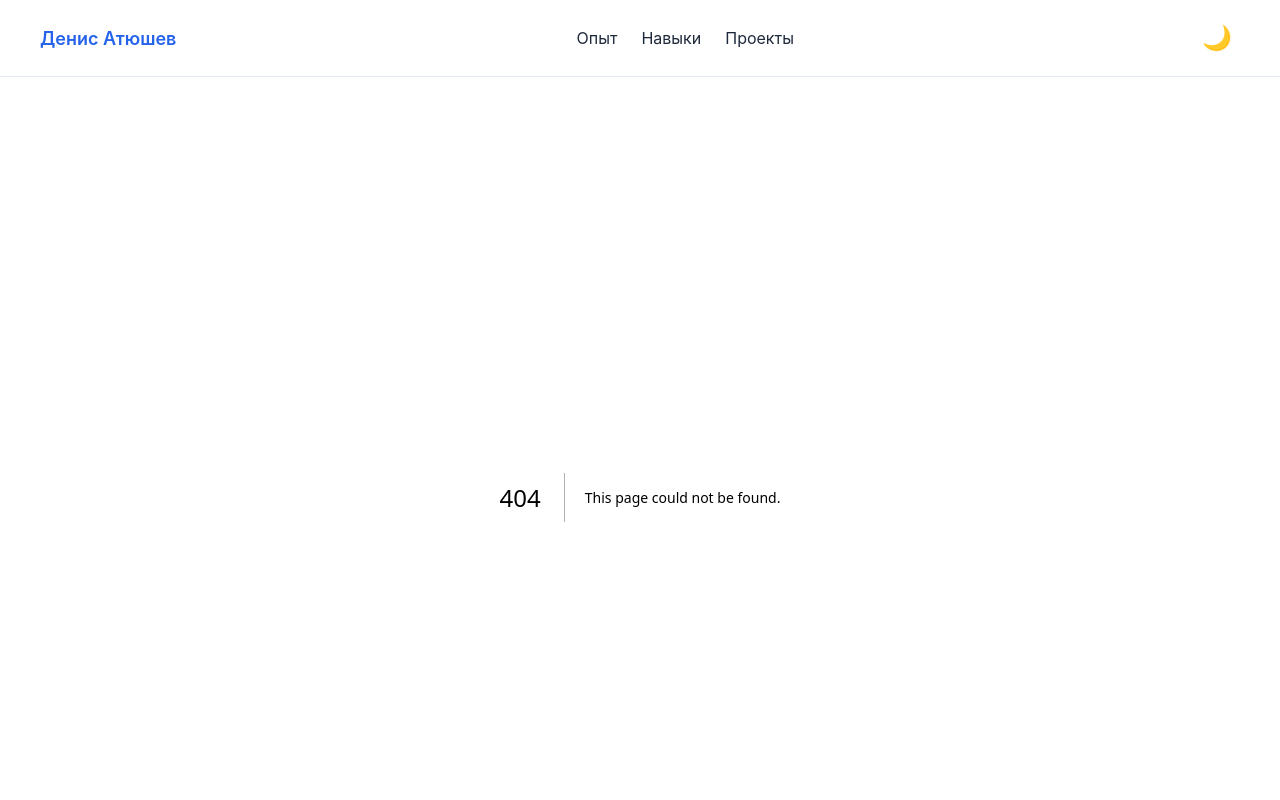
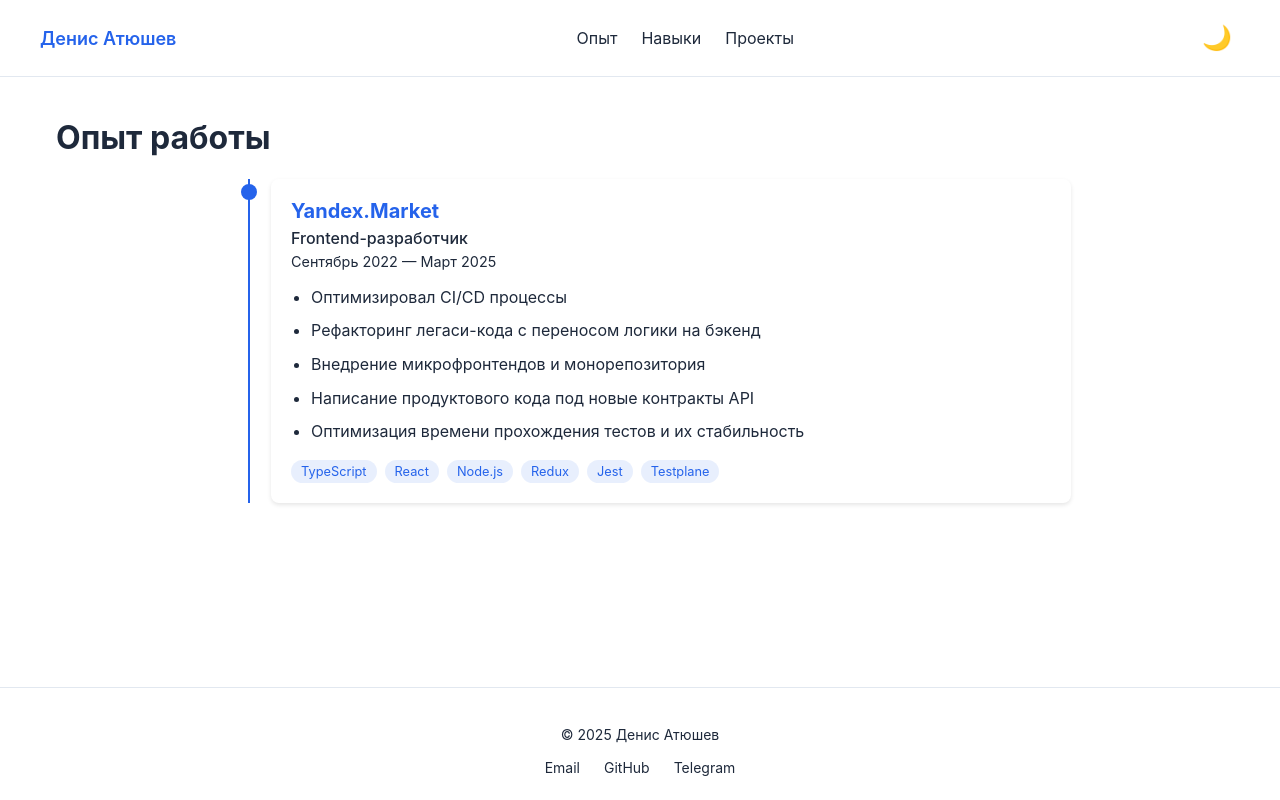
Before and after one commit to AtyushevD/portfolio, a Next.js app: page /experience in a window 1280 px wide. Before the commit this address had no page. Shown: the top 800 px of the page. Built offline with nearby package versions, Linux system fonts and the light colour scheme.

Commit message:
Добавил страничку опыта

```diff
--- /dev/null
+++ b/src/app/(main)/experience/experience.css
@@ -0,0 +1,6 @@
+.page-title {
+  font-size: 2rem;
+  margin-bottom: 40px;
+  color: var(--color-text);
+  text-align: center;
+}
--- /dev/null
+++ b/src/app/(main)/experience/page.tsx
@@ -0,0 +1,12 @@
+import { ExperienceTimeline } from '@/components/experience/ExperienceTimeline';
+import { EXPERIENCE } from '@/lib/experience';
+import { Container } from '@/components/layout/Container';
+
+export default function ExperiencePage() {
+  return (
+    <Container>
+      <h1 className="page-title">Опыт работы</h1>
+      <ExperienceTimeline items={EXPERIENCE} />
+    </Container>
+  );
+}
--- /dev/null
+++ b/src/components/experience/ExperienceTimeline.module.css
@@ -0,0 +1,80 @@
+.timeline {
+  position: relative;
+  padding-left: 30px;
+  max-width: 800px;
+  margin: 0 auto;
+}
+
+.timeline::before {
+  content: '';
+  position: absolute;
+  left: 7px;
+  top: 0;
+  height: 100%;
+  width: 2px;
+  background: var(--color-primary);
+}
+
+.item {
+  position: relative;
+  margin-bottom: 40px;
+}
+
+.dot {
+  position: absolute;
+  left: -30px;
+  top: 5px;
+  width: 16px;
+  height: 16px;
+  border-radius: 50%;
+  background: var(--color-primary);
+}
+
+.content {
+  background: var(--color-bg-dark);
+  padding: 20px;
+  border-radius: 8px;
+  box-shadow: 0 2px 4px rgba(0, 0, 0, 0.1);
+}
+
+.company {
+  font-size: 1.25rem;
+  margin: 0 0 5px;
+  color: var(--color-primary);
+}
+
+.position {
+  font-weight: 500;
+  margin: 0 0 5px;
+  color: var(--color-text);
+}
+
+.period {
+  color: var(--color-text-light);
+  margin: 0 0 15px;
+  font-size: 0.9rem;
+}
+
+.description {
+  margin: 0 0 15px;
+  padding-left: 20px;
+  line-height: 1.6;
+}
+
+.description li {
+  margin-bottom: 8px;
+}
+
+.tags {
+  display: flex;
+  flex-wrap: wrap;
+  gap: 8px;
+}
+
+.tag {
+  background: rgba(37, 99, 235, 0.1);
+  color: var(--color-primary);
+  padding: 4px 10px;
+  border-radius: 20px;
+  font-size: 0.8rem;
+}
--- /dev/null
+++ b/src/components/experience/ExperienceTimeline.tsx
@@ -0,0 +1,47 @@
+'use client';
+
+import { motion } from 'framer-motion';
+import { ExperienceItem } from '@/lib/experience';
+
+import styles from './ExperienceTimeline.module.css';
+
+const itemVariants = {
+  hidden: { opacity: 0, y: 20 },
+  visible: { opacity: 1, y: 0 }
+};
+
+export const ExperienceTimeline = ({ items }: { items: ExperienceItem[] }) => {
+  return (
+    <div className={styles.timeline}>
+      {items.map((item, index) => (
+        <motion.div
+          key={item.id}
+          className={styles.item}
+          initial="hidden"
+          animate="visible"
+          variants={itemVariants}
+          transition={{ duration: 0.5, delay: index * 0.1 }}
+        >
+          <div className={styles.dot} />
+          <div className={styles.content}>
+            <h3 className={styles.company}>{item.company}</h3>
+            <p className={styles.position}>{item.position}</p>
+            <p className={styles.period}>{item.period}</p>
+
+            <ul className={styles.description}>
+              {item.description.map((point, i) => (
+                <li key={i}>{point}</li>
+              ))}
+            </ul>
+
+            <div className={styles.tags}>
+              {item.tags.map(tag => (
+                <span key={tag} className={styles.tag}>{tag}</span>
+              ))}
+            </div>
+          </div>
+        </motion.div>
+      ))}
+    </div>
+  );
+};
--- /dev/null
+++ b/src/components/experience/index.ts
@@ -0,0 +1 @@
+export {ExperienceTimeline} from './ExperienceTimeline';
--- /dev/null
+++ b/src/lib/experience.ts
@@ -0,0 +1,25 @@
+export interface ExperienceItem {
+  id: string;
+  company: string;
+  position: string;
+  period: string;
+  description: string[];
+  tags: string[];
+}
+
+export const EXPERIENCE: ExperienceItem[] = [
+  {
+    id: "1",
+    company: "Yandex.Market",
+    position: "Frontend-разработчик",
+    period: "Сентябрь 2022 — Март 2025",
+    description: [
+      "Оптимизировал CI/CD процессы",
+      "Рефакторинг легаси-кода с переносом логики на бэкенд",
+      "Внедрение микрофронтендов и монорепозитория",
+      "Написание продуктового кода под новые контракты API",
+      "Оптимизация времени прохождения тестов и их стабильность",
+    ],
+    tags: ["TypeScript", "React", "Node.js", "Redux", "Jest", "Testplane"],
+  }
+];
```
Also changed, not shown: package.json (+5 -4 lines), 1 other file (tests, documents, lock files or other folders).
